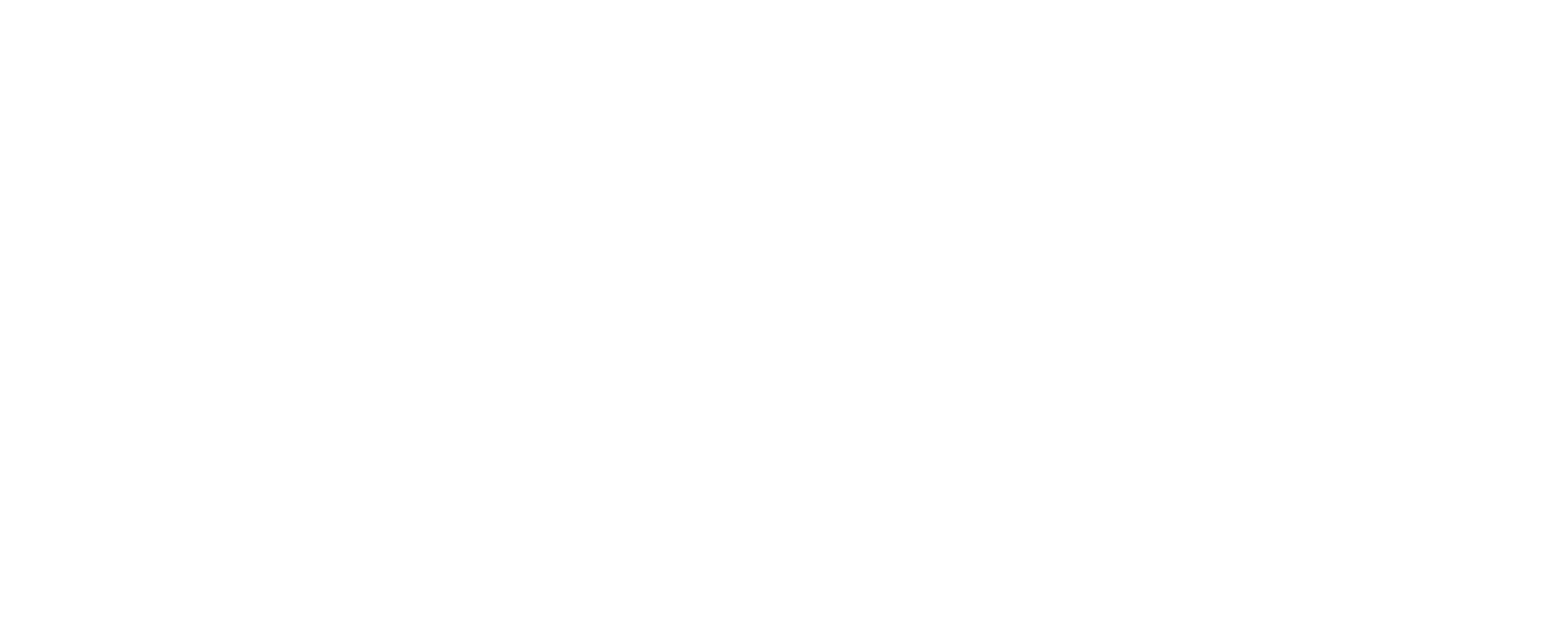
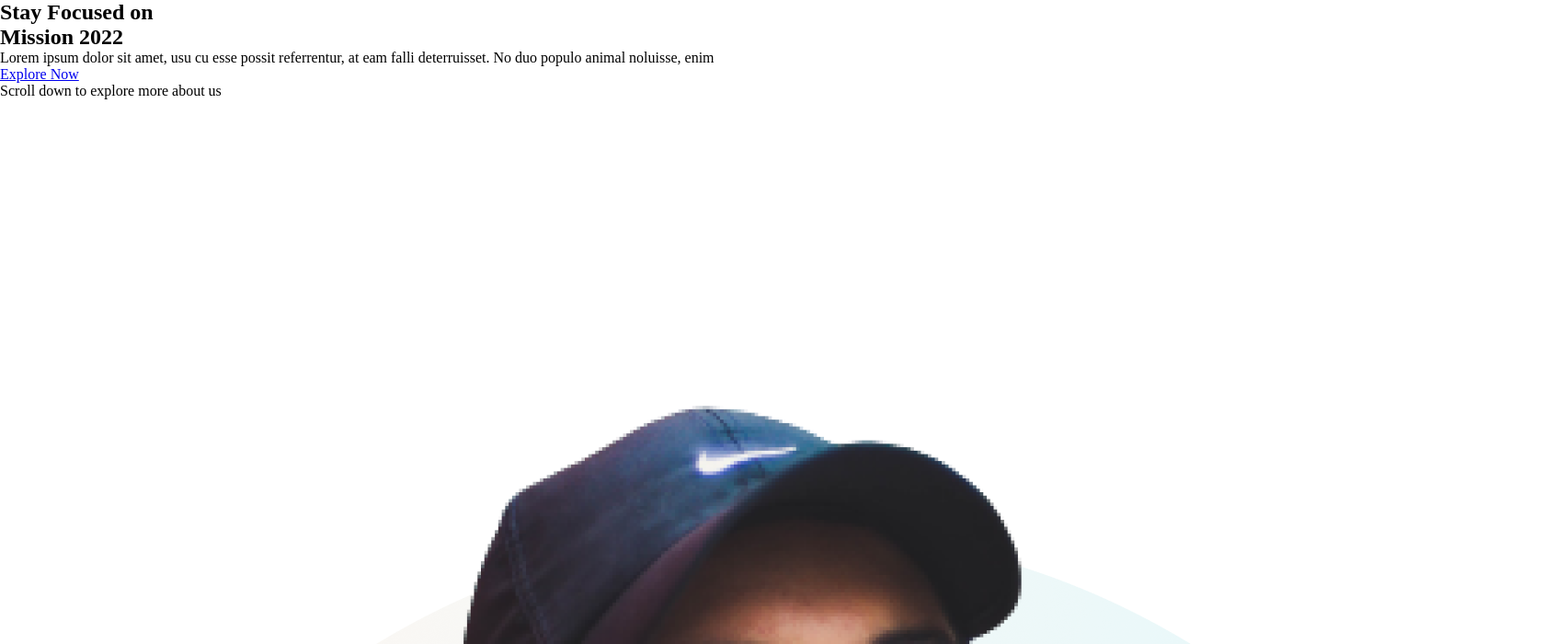
Before and after one commit to aliftamim/mission-2022, a plain HTML site: page index.html in a window 1280 px wide. Shown: the top 700 px of the page at 92% size, 1704 px wide, since content can reach past the window. Drawn offline with Linux system fonts and the light colour scheme.

Commit message:
header section html added

```diff
--- a/index.html
+++ b/index.html
@@ -8,6 +8,20 @@
     <link rel="stylesheet" href="style.css">
 </head>
 <body>
-
+    <!-- Header Section -->
+    <section>
+        <div>
+            <div>
+                <h1>Stay Focused on</h1>
+                <h1>Mission 2022</h1>
+            </div>
+            <p>Lorem ipsum dolor sit amet, usu cu esse possit referrentur, at eam falli deterruisset. No duo populo animal noluisse, enim</p>
+            <a href="#">Explore Now</a>
+            <p>Scroll down to explore more about us</p>
+        </div>
+        <div>
+            <img src="images/person/person-2.png" alt="">
+        </div>
+    </section>
 </body>
 </html>
--- a/style.css
+++ b/style.css
@@ -0,0 +1,5 @@
+/* */
+*{
+    margin: 0;
+    padding: 0;
+}
```
Also changed, not shown: 1 other file.
